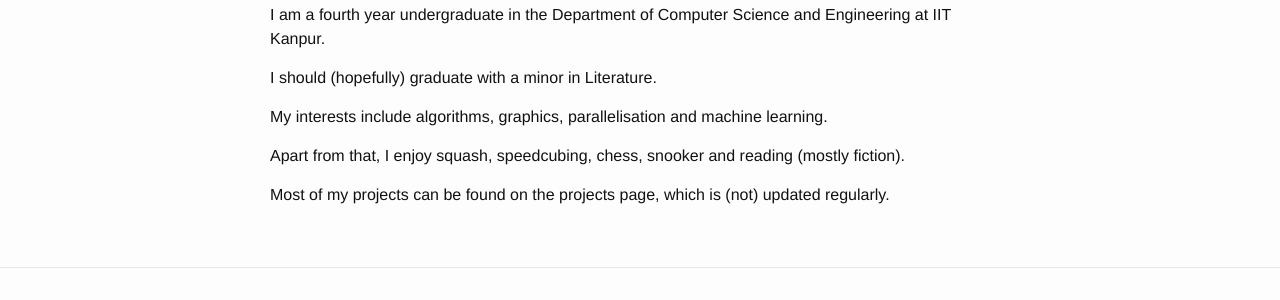
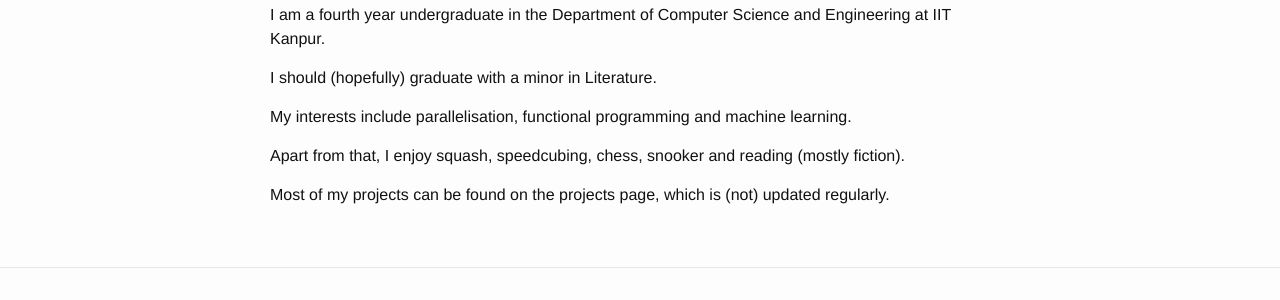
Before and after one commit to pranavmaneriker/pranavmaneriker.github.io, a Jekyll site: the page built from about.md, in a window 1280 px wide. Shown: the part 276-576 px from the top of the page. Built offline with Jekyll 4.4.1, drawn with Linux system fonts in a browser that asks for light colours.

Commit message:
Updated interests

```diff
--- a/_posts/2015-03-06-pedestrian.markdown
+++ b/_posts/2015-03-06-pedestrian.markdown
@@ -14,7 +14,7 @@
 
 ### Choice
 
-As a pedestrain, I feel that there is often a confusion amongst my fellow pedestrains about which side of the road that they should walk on. The issue essentially boils down to: whether you should face the onconing traffic or follow the direction of the traffic. My argument is that one must face the incoming traffic.
+As a pedestrain, I feel that there is often a confusion amongst my fellow pedestrains about which side of the road that they should walk on. The issue essentially boils down to: whether you should face the incoming traffic or follow the direction of the traffic. My argument is that one must face the incoming traffic.
 
 The simple reason being: both you and the driver can see each other , and in case a correction needs to be made in order so as to avoid a collision, both can take appropriate action.
 
--- a/about.md
+++ b/about.md
@@ -10,7 +10,7 @@
 
 I should (hopefully) graduate with a minor in Literature.
 
-My interests include algorithms, graphics, parallelisation and machine learning.
+My interests include parallelisation, functional programming and machine learning.
 
 Apart from that, I enjoy squash, speedcubing, chess, snooker and reading (mostly fiction).
 
```
